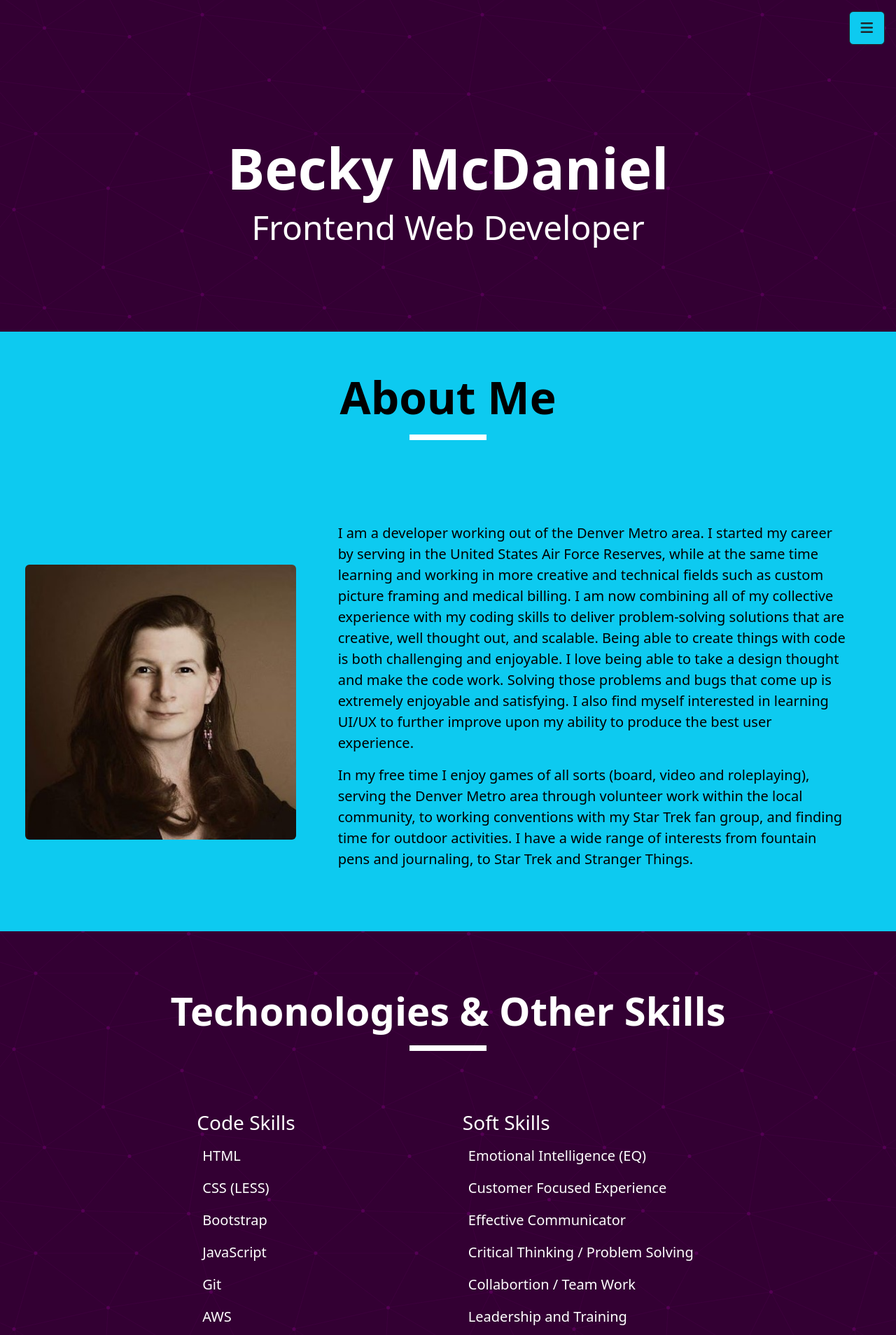
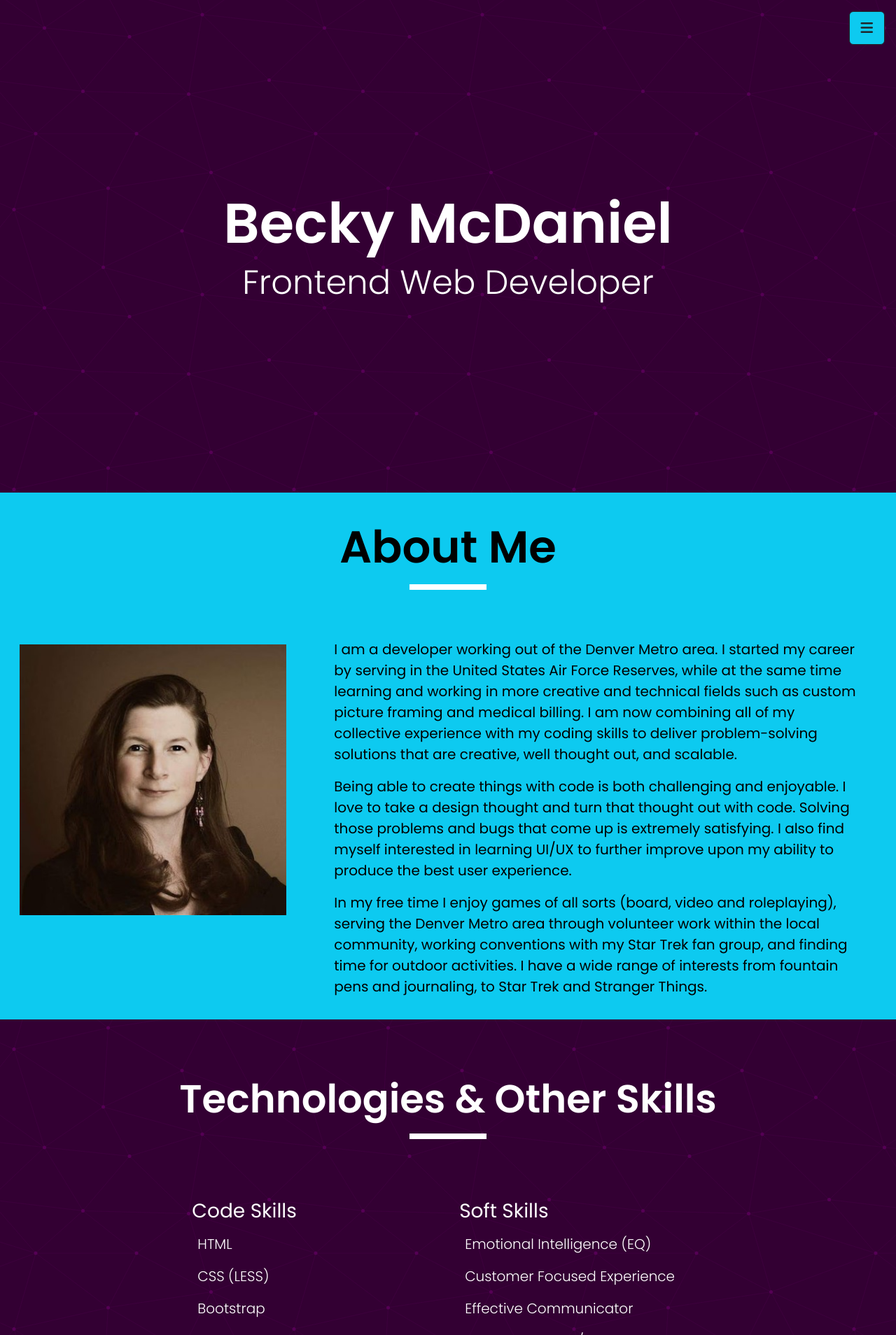
Before and after one commit to CraftyBecky/Portfolio, a plain HTML site: page index.html in a window 1280 px wide. Shown: the top 1908 px of the page at 70% size. Drawn offline with nearby package versions, Linux system fonts and the light colour scheme.

Commit message:
WIP - Corrections for typos CSS work for banner

```diff
--- a/index.html
+++ b/index.html
@@ -39,14 +39,14 @@
     </header>
             <!-- Constollation background svg -->
             <div class="masthead" style="background-image: url('./images/endless-constellation.svg');">
-                <div class="color-overlay d-flex justify-content-center align-items-center p-5 mb-5">
+                <div class="color-overlay d-flex justify-content-center align-items-center mb-5">
             </div>
             <!-- Banner Section-->
             <section id="banner" class="section-wrap">
                 <div class="container">
-                    <div id="banner-text d-flex justify-content-center align-items-center">
-                        <div class="text-center p-5">
-                            <h1 class="fw-bold display-1">Becky McDaniel</h1>
+                    <div id="banner-text d-flex justify-content-center align-items-center mt-5 p-5">
+                        <div class="text-center p-5 m-5">
+                            <h1 class="fw-bold display-1 pt-5">Becky McDaniel</h1>
                             <h3 class="display-5 mb-5">Frontend Web Developer</h3>
                         </div>
                     </div>
@@ -55,15 +55,17 @@
             <!-- About Me Section -->
             <section id="about" class="section-wrap">
                 <div class="container-fluid">
-                    <div class="about-me row text-bg-info justify-content-evenly align-items-center my-4 p-4">
+                    <div class="about-me row text-bg-info justify-content-evenly align-content-evenly p-2">
                         <h2 class="section-headline fw-semibold text-center display-3">About Me</h2>
                         <picture class="col-md-4">
-                            <img src="./images/headshot2015.jpg" class="photo img-fluid rounded mx-auto d-block g-3" alt="sepia toned photo of Becky smiling">
+                            <img src="./images/headshot2015.jpg" class="photo img-fluid mx-auto d-block p-2 g-3" alt="sepia toned photo of Becky smiling">
                         </picture>
-                        <div class="description fs-5 col-md-8 lh-base p-5">
-                            <p>I am a developer working out of the Denver Metro area. I started my career by serving in the United States Air Force Reserves, while at the same time learning and working in more creative and technical fields such as custom picture framing and medical billing. I am now combining all of my collective experience with my coding skills to deliver problem-solving solutions that are creative, well thought out, and scalable. Being able to create things with code is both challenging and enjoyable. I love being able to take a design thought and make the code work. Solving those problems and bugs that come up is extremely enjoyable and satisfying. I also find myself interested in learning UI/UX to further improve upon my ability to produce the best user experience.</p>
+                        <div class="description fs-5 col-md-8 lh-base pb-2">
+                            <p>I am a developer working out of the Denver Metro area. I started my career by serving in the United States Air Force Reserves, while at the same time learning and working in more creative and technical fields such as custom picture framing and medical billing. I am now combining all of my collective experience with my coding skills to deliver problem-solving solutions that are creative, well thought out, and scalable.</p>
 
-                            <p>In my free time I enjoy games of all sorts (board, video and roleplaying), serving the Denver Metro area through volunteer work within the local community, to working conventions with my Star Trek fan group, and finding time for outdoor activities. I have a wide range of interests from fountain pens and journaling, to Star Trek and Stranger Things.</p>
+                            <p>Being able to create things with code is both challenging and enjoyable. I love to take a design thought and turn that thought out with code. Solving those problems and bugs that come up is extremely satisfying. I also find myself interested in learning UI/UX to further improve upon my ability to produce the best user experience.</p>
+
+                            <p>In my free time I enjoy games of all sorts (board, video and roleplaying), serving the Denver Metro area through volunteer work within the local community, working conventions with my Star Trek fan group, and finding time for outdoor activities. I have a wide range of interests from fountain pens and journaling, to Star Trek and Stranger Things.</p>
                         </div>
                     </div>
                 </div>
@@ -72,7 +74,7 @@
             <!-- Code Skills & Soft Skills Section -->
             <section id="experience" class="section-wrap">
                 <div class="container contain-fluid">
-                    <h2 class="section-headline fw-semibold text-center display-4 mt-5"></i>Techonologies & Other Skills</h2>
+                    <h2 class="section-headline fw-semibold text-center display-4 mt-5"></i>Technologies & Other Skills</h2>
                     <div class="row d-flex justify-content-evenly align-content-evenly lead">
                         <div class="technologies col-6 col-md-auto m-3">
                             <h3 class="section-subheadline">Code Skills</h3>
@@ -92,7 +94,7 @@
                                 <li class="p-2">Customer Focused Experience</li>
                                 <li class="p-2">Effective Communicator</li>
                                 <li class="p-2">Critical Thinking / Problem Solving</li>
-                                <li class="p-2">Collabortion / Team Work</li>
+                                <li class="p-2">Collaboration / Teamwork</li>
                                 <li class="p-2">Leadership and Training</li>
                             </ul>
                         </div>
@@ -106,7 +108,7 @@
                     <h2 class="section-headline fw-semibold text-center display-4 mt-5"><i class="fas fa-laptop-code m-4"></i></i>Projects</h2>
                     <div class="flex-row d-flex justify-content-evenly align-content-evenly flex-wrap">
                         <!-- GDW card -->
-                        <div class="col-md-4 p-3">
+                        <div class="col-md-5 p-3">
                             <div class="card text-center mb-3">
                                 <img src="./images/ST1-green-small.jpg" class="card-img-top" alt="Small screen shot of a webpage">
                                 <div class="card-body bg-dark">
@@ -130,14 +132,14 @@
                                       </div>
                                     </div>
                                   </div>
-                                    <p class="card-text pt-4 pb-4 lh-base">This was the first part of the freelance/pair programming work for stock themese that I started that is a readl world project. This is a stock theme for dentists to use along with a little customization on their end. The GitHub Repo for these themes is located under the contractor for this specific project.</p>
+                                    <p class="card-text pt-4 pb-4 lh-base">This was the first part of the freelance/pair programming work for stock themes that I started that is a real world project. This is a stock theme for dentists to use along with a little customization on their end. The GitHub Repo for these themes is located under the contractor for this specific project.</p>
                                     <a href="https://github.com/nikkimorley/GDW-Themes.git" class="card-link">GitHub Repository Link</a>
                                 </div>
                             </div>
                         </div>
 
                         <!-- GDW card -->
-                        <div class="col-md-4 p-3">
+                        <div class="col-md-5 p-3">
                             <div class="card text-center mb-3">
                                 <img src="./images/ST2-lavender-small.jpg" class="card-img-top" alt="Small screen shot of a webpage">
                                 <div class="card-body bg-dark">
@@ -161,13 +163,13 @@
                                       </div>
                                     </div>
                                   </div>
-                                    <p class="card-text pt-4 pb-4 lh-base">This is my second real world project along with a mentor for some pair programming, for use with the same company above that was my freelancing/pair programming. The GitHub Repo for these themes is located under the contractor for this specific project.</p>
+                                    <p class="card-text pt-4 pb-4 lh-base">This is my second real world project along with a mentor for some pair programming, for use with the same company above that was my freelancing/pair programming. The GitHub repo for these themes is located under the contractor for this specific project that we worked on together, my end was the frontend side.</p>
                                     <a href="https://github.com/nikkimorley/GDW-Themes.git" class="card-link">GitHub Repository Link</a>
                                 </div>
                             </div>
                         </div>
                         <!-- Next project -->
-                        <div class="col-md-4 p-3">
+                        <div class="col-md-5 p-3">
                             <div class="card text-center mb-3">
                                 <img src="./images/summary-mobile-small.jpg" class="card-img-top" alt="A smiling cartoon girl holding an mp3 player dancing with an order summary">
                                 <div class="card-body bg-dark">
@@ -191,7 +193,7 @@
                                       </div>
                                     </div>
                                   </div>
-                                    <p class="card-text  pt-4 pb-4">This is a project that I wanted to complete using nothing but HTML and CSS. I started with a framework but wanted to solidify my CSS learning but doing vanilla CSS only. It has proven to be an excellent challenge.</p>
+                                    <p class="card-text  pt-4 pb-4">This is a project that I wanted to complete using nothing but HTML and CSS. I started with a framework but wanted to solidify my CSS learning but doing vanilla CSS only. It had proven to be an excellent challenge and great learning experience before I went into working on real world, stock theme projects.</p>
                                     <a href="https://craftybecky.github.io/Order-Summary/" class="card-link">GitHub Pages Live</a>
                                     <a href="https://github.com/CraftyBecky/Order-Summary.git" class="card-link">GitHub Repository Link</a>
                                 </div>
@@ -279,13 +281,12 @@
             <div class="container-fluid text-center footer text-bg-info p-3 col-12">
                 <div class="d-flex flex-column justify-content-center">
                     <div class="social-links align-items-center">
-                        <button type="button" class="btn btn-light btn-lg m-3">
+                        <button type="button" class="btn btn-dark btn-lg fs-3">
                             <a class="fa-brands fa-linkedin" href="https://www.linkedin.com/in/rebeckahmcdaniel" target="_blank" /></a>
                         </button>
-                        <button type="button" class="btn btn-light btn-lg">
+                        <button type="button" class="btn btn-dark btn-lg fs-3">
                             <a class="fa-brands fa-github" href="https://github.com/CraftyBecky" target="_blank" /></a>
                         </button>
-                        <h5>Please check out my LinkedIn and/or GitHub!</h5>
                     </div>
                         <div class="copyright fw-semibold align-text-bottom">&copy Becky McDaniel 2022</div>
                 </div>
--- a/scss/custom.scss
+++ b/scss/custom.scss
@@ -38,10 +38,10 @@ $body-color: white;
 
 // 8. Add additional custom code here
 
-// @import url('https://fonts.googleapis.com/css2?family=Zilla+Slab:wght@400;600&display=swap');
-// :root {
-//     --bs-body-font-family: 'Zilla Slab', serif;
-// }
+@import url('https://fonts.googleapis.com/css2?family=Poppins:ital,wght@0,200;0,300;0,400;0,600;1,300&display=swap');
+:root {
+    --bs-body-font-family: 'Poppins', sans-serif;
+}
 
 @media (min-width: 768px) {
     .modal-xl {
@@ -50,15 +50,15 @@ $body-color: white;
     }
 }
 
-#banner-text {
-    padding: 10rem;
+#banner {
+    margin-top: 175px;
+    margin-bottom: 175px;
 }
 
 .section-headline,
 .social-links {
     padding: 2rem;
 }
-
 
 #contact {
     margin: 3rem;
@@ -79,3 +79,16 @@ h2::after {
     width: 110px;
     background-color: #ffffff;
 }
+
+#about {
+    .photo {
+        padding-top: 2.5rem;
+    }
+
+    .description {
+        @media (min-width: 576px) {
+            padding-left: 3rem;
+            padding-right: 3rem;
+        }
+    }
+}
```
Also changed, not shown: css/custom.css, 1 other file.
